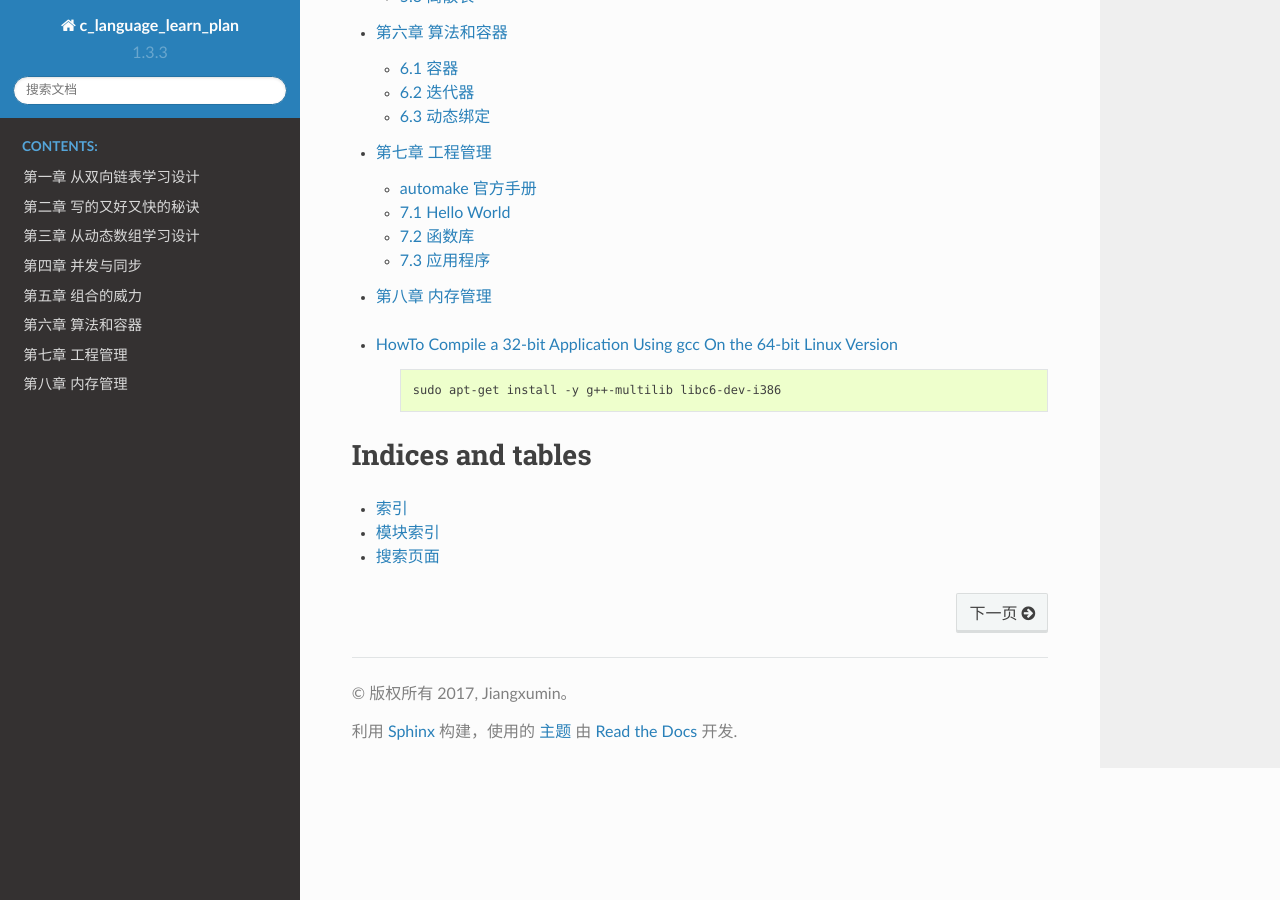
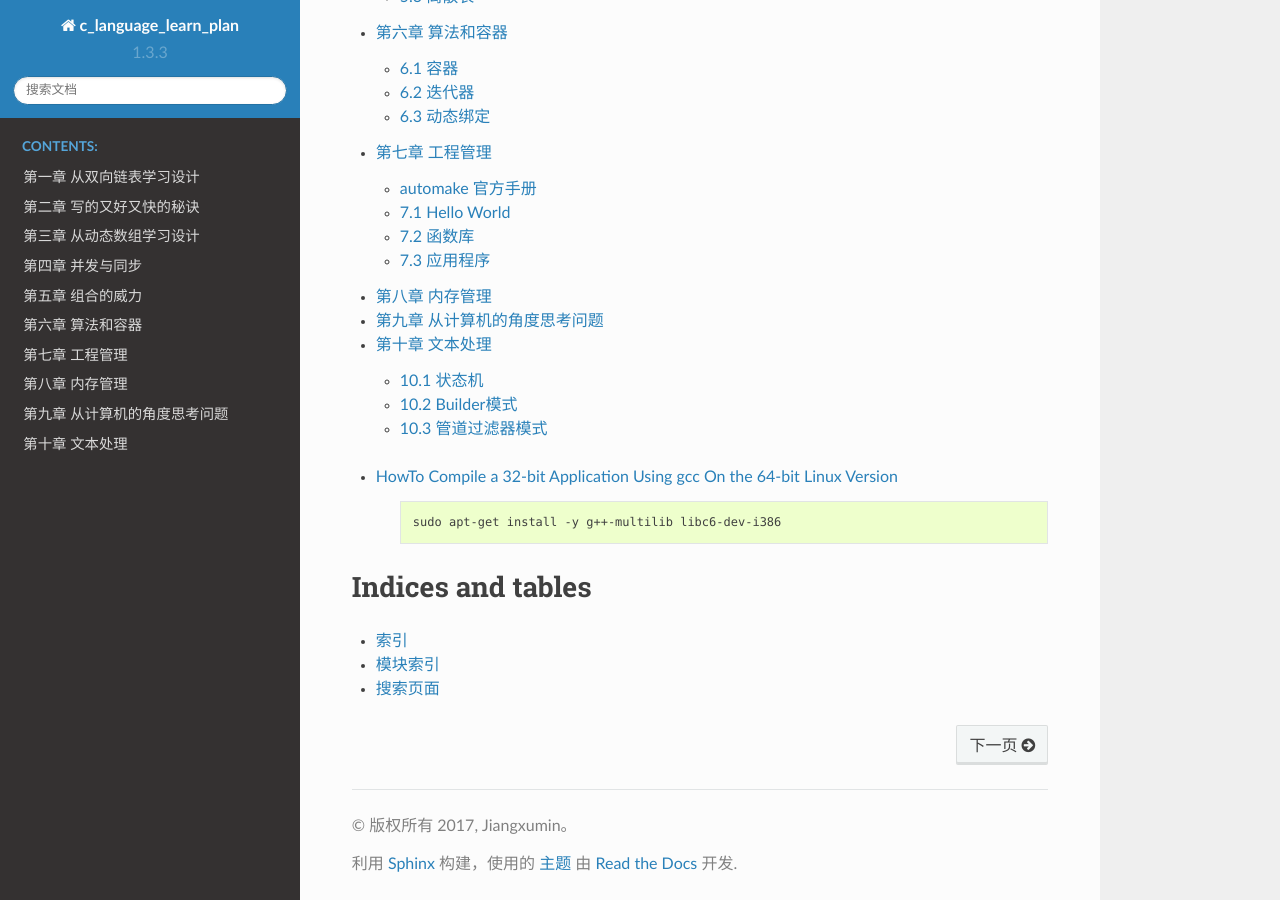
Before and after one commit to my-rds-store/c_language_learn_plan, a Sphinx documentation site: the page built from source/index.rst, in a window 1280 px wide and 900 px high, scrolled down 891 px. Built offline with Sphinx 7.4.7 and the Read the Docs theme 2.0.0, drawn with Linux system fonts in a browser that asks for light colours.

Commit message:
update ...

```diff
--- a/source/01/index.rst
+++ b/source/01/index.rst
@@ -97,5 +97,5 @@
 
 
 .. literalinclude:: ../../code/1/6/data_store/Makefile
-    :language: c
+    :language: makefile
     :encoding: utf-8
--- /dev/null
+++ b/source/09/index.rst
@@ -0,0 +1,3 @@
+##############################
+第九章 从计算机的角度思考问题
+##############################
--- /dev/null
+++ b/source/10/index.rst
@@ -0,0 +1,63 @@
+###################
+第十章 文本处理
+###################
+
+10.1 状态机
+==============
+
+.. literalinclude:: ../../code/10/1/state/count_word.c
+    :language: c
+    :encoding: utf-8
+
+.. literalinclude:: ../../code/10/1/state/word_segmentation.c
+    :language: c
+    :encoding: utf-8
+
+
+.. literalinclude:: ../../code/10/1/state/parse_token.c
+    :language: c
+    :encoding: utf-8
+
+.. literalinclude:: ../../code/10/1/state/ini_parser.c
+    :language: c
+    :encoding: utf-8
+
+.. literalinclude:: ../../code/10/1/state/xml_parser.h
+    :language: c
+    :encoding: utf-8
+
+.. literalinclude:: ../../code/10/1/state/xml_parser.c
+    :language: c
+    :encoding: utf-8
+
+.. literalinclude:: ../../code/10/1/state/Makefile
+    :language: makefile
+    :encoding: utf-8
+
+
+10.2 Builder模式
+=================
+
+.. literalinclude:: ../../code/10/2/builder/typedef.h
+    :language: c
+    :encoding: utf-8
+
+.. literalinclude:: ../../code/10/2/builder/xml_builder.h
+    :language: c
+    :encoding: utf-8
+
+.. literalinclude:: ../../code/10/2/builder/xml_builder_dump.h
+    :language: c
+    :encoding: utf-8
+
+
+.. literalinclude:: ../../code/10/2/builder/xml_builder_dump.c
+    :language: c
+    :encoding: utf-8
+
+.. literalinclude:: ../../code/10/2/builder/Makefile
+    :language: makefile
+    :encoding: utf-8
+
+10.3 管道过滤器模式
+===================
--- a/source/index.rst
+++ b/source/index.rst
@@ -20,6 +20,8 @@
    06/index
    07/index
    08/index
+   09/index
+   10/index
 
 * `HowTo Compile a 32-bit Application Using gcc On the 64-bit Linux Version <https://www.cyberciti.biz/tips/compile-32bit-application-using-gcc-64-bit-linux.html>`_
 
```
